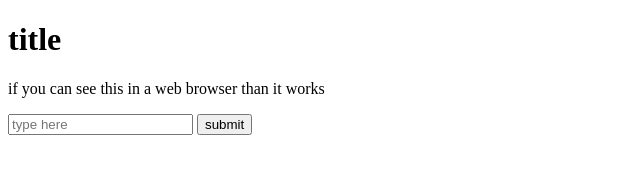
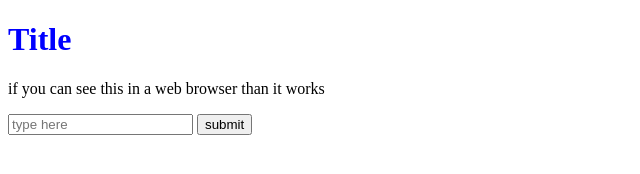
Before and after one commit to pastapentagon/website, a plain HTML site: page index.html in a window 1280 px wide. Shown: the whole page, without its empty margins (0-640 px from the left). Drawn offline with Linux system fonts and the light colour scheme.

Commit message:
Update index.html

```diff
--- a/index.html
+++ b/index.html
@@ -6,7 +6,7 @@
 <body>
 
 
-<h1>title</h1>
+<h1 style="color:blue;">Title</h1>
 <p>if you can see this in a web browser than it works</p>
 
 
```
